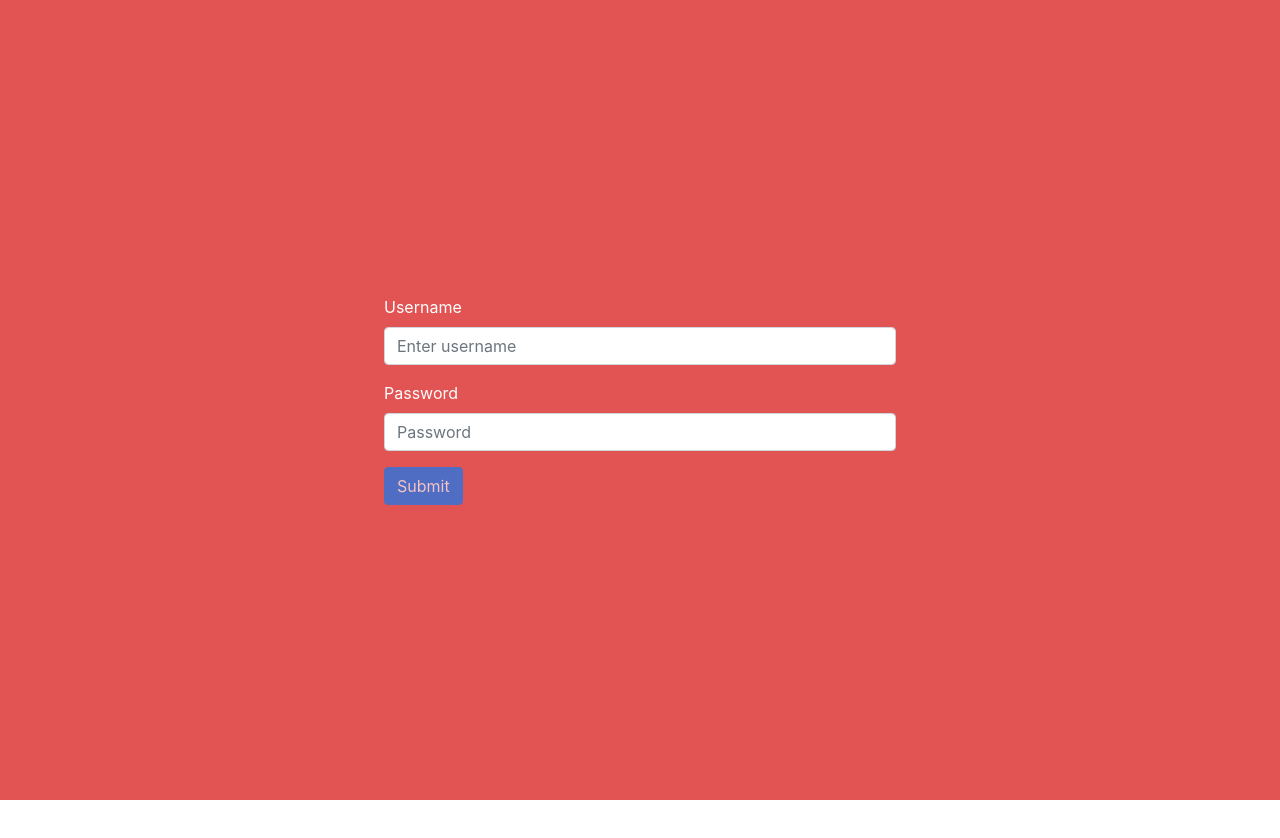
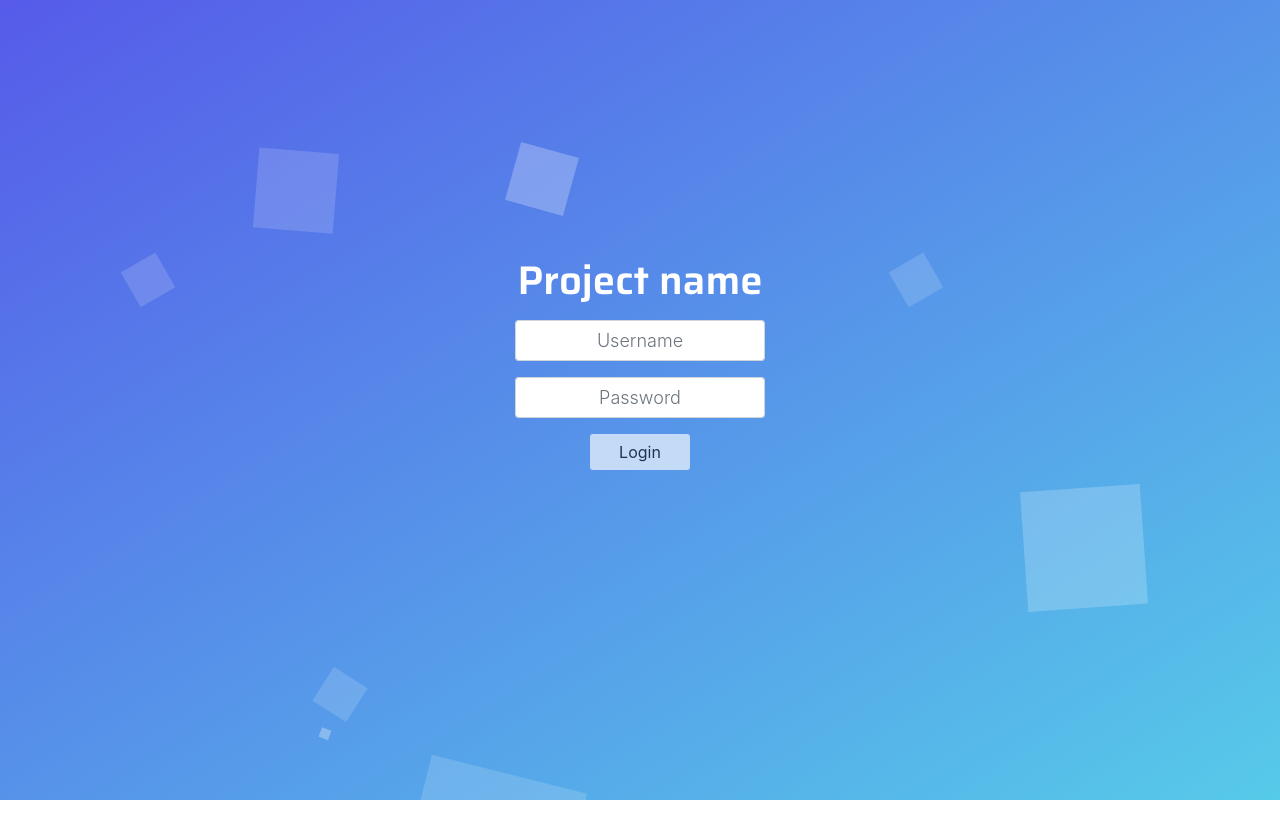
Before and after one commit to DRP-33/drp-33-frontend, a React (Create React App) app in the folder frontend/web-app/: page / in a window 1280 px wide. Shown: the top 838 px of the page. Before the commit the page ends 800 px from the top, so only its background shows below. Built offline with nearby package versions, Linux system fonts and the light colour scheme.

Commit message:
complete revamp of colour scheme and styles

```diff
--- a/frontend/web-app/src/components/CreatePhoneRequest.jsx
+++ b/frontend/web-app/src/components/CreatePhoneRequest.jsx
@@ -2,10 +2,40 @@ import React from 'react'
 import Button from 'react-bootstrap/Button';
 import Form from 'react-bootstrap/Form';
 import api from '../api/api'
+import '../css/CreateRequest.css'
 
-const formStyle = {
-    width: '70%',
-    marginTop: '8%'
+const input = {
+    display: "block",
+    appearance: "none",
+    outline: "0",
+    border: "1px solid fade(white, 40%)",
+    backgroundColor: "fade(white, 20%);",
+    width: "250px",
+    borderRadius: "3px",
+    padding: "10px 15px",
+    margin: "0 auto 10px auto",
+    textAlign: "center",
+    fontSize: "18px",
+    color: "black",
+    fontWeight: "300",
+
+}
+
+const additionalInput = {
+    display: "block",
+    appearance: "none",
+    outline: "0",
+    border: "1px solid fade(white, 40%)",
+    backgroundColor: "fade(white, 20%);",
+    width: "500px",
+    borderRadius: "3px",
+    padding: "10px 15px",
+    margin: "0 auto 10px auto",
+    textAlign: "center",
+    fontSize: "18px",
+    color: "black",
+    fontWeight: "300",
+
 }
 
 function CreateRequest() {
@@ -30,24 +60,28 @@ function CreateRequest() {
     }
 
     return (
-        <div style={formStyle}>
+        <div className="formStyle">
+            <div className="requestTitle">
+                <h1 className="req">Phone Request </h1>
+            </div>
             <Form onSubmit={handleSubmit}>
+
                 <Form.Group>
                     <Form.Label>Phone Number</Form.Label>
-                    <Form.Control type="text" placeholder="Enter phone number" value={phonenumber} onChange={(e) => setPhonenumber(e.target.value)}/>
+                    <Form.Control style={input} type="text" placeholder="Phone number" value={phonenumber} onChange={(e) => setPhonenumber(e.target.value)}/>
                 </Form.Group>
 
                 <Form.Group>
                     <Form.Label>Available Hours</Form.Label>
-                    <Form.Control type="text" placeholder="00:00 - 23:59" value={availableHours} onChange={(e) => setAvailablehours(e.target.value)}/>
+                    <Form.Control style={input} type="text" placeholder="00:00 - 23:59" value={availableHours} onChange={(e) => setAvailablehours(e.target.value)}/>
                 </Form.Group>
 
                 <Form.Group>
                     <Form.Label>Additional details</Form.Label>
-                    <Form.Control as="textarea" placeholder="Enter details here" rows={3} value={details} onChange={(e) => setDetails(e.target.value)}/>
+                    <Form.Control style={additionalInput} as="textarea" placeholder="Enter details here" rows={3} value={details} onChange={(e) => setDetails(e.target.value)}/>
                 </Form.Group>
-                <Button variant="primary" type="submit" disabled={!validateForm()}>
-                    Create
+                <Button className="bttn" variant="primary" type="submit" disabled={!validateForm()}>
+                    Create Request
                 </Button>
             </Form>
         </div>
--- a/frontend/web-app/src/components/CreateSupplyRunRequest.jsx
+++ b/frontend/web-app/src/components/CreateSupplyRunRequest.jsx
@@ -2,10 +2,41 @@ import React from 'react'
 import Button from 'react-bootstrap/Button';
 import Form from 'react-bootstrap/Form';
 import api from '../api/api'
+import '../css/CreateRequest.css'
 
-const formStyle = {
-    width: '70%',
-    marginTop: '8%'
+
+const input = {
+    display: "block",
+    appearance: "none",
+    outline: "0",
+    border: "1px solid fade(white, 40%)",
+    backgroundColor: "fade(white, 20%);",
+    width: "400px",
+    borderRadius: "3px",
+    padding: "10px 15px",
+    margin: "0 auto 10px auto",
+    textAlign: "center",
+    fontSize: "18px",
+    color: "black",
+    fontWeight: "300",
+
+}
+
+const additionalInput = {
+    display: "block",
+    appearance: "none",
+    outline: "0",
+    border: "1px solid fade(white, 40%)",
+    backgroundColor: "fade(white, 20%);",
+    width: "500px",
+    borderRadius: "3px",
+    padding: "10px 15px",
+    margin: "0 auto 10px auto",
+    textAlign: "center",
+    fontSize: "18px",
+    color: "black",
+    fontWeight: "300",
+
 }
 
 function CreateRequest() {
@@ -35,24 +66,27 @@ function CreateRequest() {
     }
 
     return (
-        <div style={formStyle}>
+        <div className="formStyle">
+            <div className="requestTitle">
+                <h1 className="req">Supply Run Request </h1>
+            </div>
             <Form onSubmit={handleSubmit}>
                 <Form.Group>
                     <Form.Label>Store Location</Form.Label>
-                    <Form.Control type="text" placeholder="Enter store location" value={storeLocation} onChange={(e) => setStoreLocation(e.target.value)}/>
+                    <Form.Control style={input} type="text" placeholder="Store location" value={storeLocation} onChange={(e) => setStoreLocation(e.target.value)}/>
                 </Form.Group>
 
                 <Form.Group>
                     <Form.Label>Delivery Address</Form.Label>
-                    <Form.Control type="text" placeholder="Enter delivery address" value={deliveryAddress} onChange={(e) => setDeliveryAddress(e.target.value)}/>
+                    <Form.Control style={input} type="text" placeholder="Delivery address" value={deliveryAddress} onChange={(e) => setDeliveryAddress(e.target.value)}/>
                 </Form.Group>
 
                 <Form.Group>
                     <Form.Label>Additional details</Form.Label>
-                    <Form.Control as="textarea" placeholder="Enter details here" rows={3} value={details} onChange={(e) => setDetails(e.target.value)}/>
+                    <Form.Control style={additionalInput} as="textarea" placeholder="Enter details here" rows={3} value={details} onChange={(e) => setDetails(e.target.value)}/>
                 </Form.Group>
-                <Button variant="primary" type="submit" disabled={!validateForm()}>
-                    Create
+                <Button className="bttn"variant="primary" type="submit" disabled={!validateForm()}>
+                    Create Request
                 </Button>
             </Form>
         </div>
--- a/frontend/web-app/src/components/Login.jsx
+++ b/frontend/web-app/src/components/Login.jsx
@@ -2,19 +2,24 @@ import React from 'react'
 import Button from 'react-bootstrap/Button';
 import Form from 'react-bootstrap/Form';
 import { useHistory } from "react-router-dom";
-import api from '../api/api'
+import api from '../api/api';
+import '../css/Login.css'
 
-const LoginViewStyle = {
-    height: "100vh",
-    width: "100%",
-    backgroundColor: "#E25353",
-    color: "white",
-    display: "flex"
-}
+const input = {
+    display: "block",
+    appearance: "none",
+    outline: "0",
+    border: "1px solid fade(white, 40%)",
+    backgroundColor: "fade(white, 20%);",
+    width: "250px",
+    borderRadius: "3px",
+    padding: "10px 15px",
+    margin: "0 auto 10px auto",
+    textAlign: "center",
+    fontSize: "18px",
+    color: "black",
+    fontWeight: "300",
 
-const FormStyle = {
-    margin: "auto",
-    width: "40%"
 }
 
 function Login() {
@@ -41,21 +46,36 @@ function Login() {
     }
 
     return (
-        <div style={LoginViewStyle}>
-            <Form style={FormStyle} onSubmit={handleSubmit}>
+        <div className="loginViewStyle">
+            <div className="titleContainer">
+                <h1 className="title">Project name </h1>
+            </div>
+
+            <Form className="lformStyle" onSubmit={handleSubmit}>
                 <Form.Group controlId="formBasicUsername">
-                    <Form.Label>Username</Form.Label>
-                    <Form.Control type="username" placeholder="Enter username" value={username} onChange={(e) => setUsername(e.target.value)}/>
+                    <Form.Control style={input}type="username" placeholder="Username" value={username} onChange={(e) => setUsername(e.target.value)}/>
                 </Form.Group>
 
                 <Form.Group controlId="formBasicPassword">
-                    <Form.Label>Password</Form.Label>
-                    <Form.Control type="password" placeholder="Password" value={password} onChange={(e) => setPassword(e.target.value)}/>
+                    <Form.Control style={input}type="password" placeholder="Password" value={password} onChange={(e) => setPassword(e.target.value)}/>
                 </Form.Group>
-                <Button variant="primary" type="submit" disabled={!validateForm()}>
-                    Submit
+                <Button className="loginbtn" variant="primary" type="submit" disabled={!validateForm()}>
+                    Login
                 </Button>
             </Form>
+
+            <ul class="bg-bubbles">
+                <li></li>
+                <li></li>
+                <li></li>
+                <li></li>
+                <li></li>
+                <li></li>
+                <li></li>
+                <li></li>
+                <li></li>
+                <li></li>
+            </ul>
         </div>
     )
 }
--- /dev/null
+++ b/frontend/web-app/src/css/CreateRequest.css
@@ -0,0 +1,54 @@
+.formStyle {
+    width: 70%;
+    margin-top: 8%;
+    color: white;
+    text-align: center;
+}
+
+.containerStyle {
+    width: 80%;
+    height: 100vh;
+    background-color: #565be9;
+    background: -webkit-linear-gradient(top left, #565be9 0%, #56cae9 100%);
+    background: -moz-linear-gradient(top left, #565be9 0%, #56cae9 100%);
+    background: -o-linear-gradient(top left, #565be9 0%, #56cae9 100%);
+    background: linear-gradient(to bottom right, #565be9 0%, #56cae9 100%);
+    border-left-color: #c1c8e4;
+    border-left-width: 3px;
+    border-left-style: solid;
+    float: right;
+    padding: 5%;
+    display: flex;
+    font-family: Saira;
+    font-style: normal;
+    flex-direction: column;
+    align-items: center;
+}
+
+#dropdown-basic-button {
+    background-color: #c1c8e4;
+    border:#c1c8e4;
+    color: #565be9
+}
+
+.bttn {
+    background-color: #565be9 !important;
+    border:#565be9 !important;
+}
+
+.requestTitle {
+    vertical-align: middle;
+    position:relative;
+}
+
+.req {
+    position:absolute;
+    bottom:0;
+    width:100%;
+    text-align: center;
+    font-family: Saira;
+    font-style: normal;
+    font-weight: 600;
+    font-size: 30px;
+    line-height: 63px;
+}
--- /dev/null
+++ b/frontend/web-app/src/css/Login.css
@@ -0,0 +1,147 @@
+html, body {
+    overflow: hidden;
+    margin:0;
+}
+
+.loginViewStyle {
+    min-height:100vh;
+    width:100%;
+    color:white;
+    background-color: #565be9;
+    background: -webkit-linear-gradient(top left, #565be9 0%, #56cae9 100%);
+    background: -moz-linear-gradient(top left, #565be9 0%, #56cae9 100%);
+    background: -o-linear-gradient(top left, #565be9 0%, #56cae9 100%);
+    background: linear-gradient(to bottom right, #565be9 0%, #56cae9 100%);
+}
+
+.titleContainer {
+    height: 40vh;
+    vertical-align: middle;
+    position:relative;
+}
+
+.title {
+    position:absolute;
+    bottom:0;
+    width:100%;
+    text-align: center;
+    font-family: Saira;
+    font-style: normal;
+    font-weight: 600;
+    font-size: 40px;
+    line-height: 63px;
+}
+
+.lformStyle {
+    position:relative;
+    width: 40%;
+    margin: auto;
+    height: 60vh;
+    align-items: center;
+    z-index: 2;
+    text-align:center
+}
+
+.loginbtn {
+    background-color: white !important;
+    border-radius: 3px !important;
+    color:black !important;
+    border: 0 !important;
+    width: 100px !important;
+}
+
+.bg-bubbles {
+    position: absolute;
+    top: 0;
+    left: 0;
+    width: 100%;
+    height: 100%;
+    z-index: 1;
+}
+.bg-bubbles li {
+    position: absolute;
+    list-style: none;
+    display: block;
+    width: 40px;
+    height: 40px;
+    background-color: rgba(255,255,255,0.15);
+    bottom: -160px;
+    -webkit-animation: square 25s infinite;
+    animation: square 25s infinite;
+    -webkit-transition-timing-function: linear;
+    transition-timing-function: linear;
+}
+.bg-bubbles li:nth-child(1) {
+    left: 10%;
+}
+.bg-bubbles li:nth-child(2) {
+    left: 20%;
+    width: 80px;
+    height: 80px;
+    animation-delay: 2s;
+    animation-duration: 17s;
+}
+.bg-bubbles li:nth-child(3) {
+    left: 25%;
+    animation-delay: 4s;
+}
+.bg-bubbles li:nth-child(4) {
+    left: 40%;
+    width: 60px;
+    height: 60px;
+    animation-duration: 22s;
+    background-color: rgba(255,255,255,0.25);
+}
+.bg-bubbles li:nth-child(5) {
+    left: 70%;
+}
+.bg-bubbles li:nth-child(6) {
+    left: 80%;
+    width: 120px;
+    height: 120px;
+    animation-delay: 3s;
+    background-color: rgba(255,255,255,0.2);
+}
+.bg-bubbles li:nth-child(7) {
+    left: 32%;
+    width: 160px;
+    height: 160px;
+    animation-delay: 7s;
+}
+.bg-bubbles li:nth-child(8) {
+    left: 55%;
+    width: 20px;
+    height: 20px;
+    animation-delay: 15s;
+    animation-duration: 40s;
+}
+.bg-bubbles li:nth-child(9) {
+    left: 25%;
+    width: 10px;
+    height: 10px;
+    animation-delay: 2s;
+    animation-duration: 40s;
+    background-color: rgba(255,255,255,0.3);
+}
+.bg-bubbles li:nth-child(10) {
+    left: 60%;
+    width: 160px;
+    height: 160px;
+    animation-delay: 11s;
+}
+@-webkit-keyframes square {
+    0% {
+        transform: translateY(0);
+   }
+    100% {
+        transform: translateY(-1200px) rotate(600deg);
+   }
+}
+@keyframes square {
+    0% {
+        transform: translateY(0);
+   }
+    100% {
+        transform: translateY(-1200px) rotate(600deg);
+   }
+}
```
Also changed, not shown: frontend/web-app/src/components/Sidebar.jsx (+6 -6 lines), frontend/web-app/src/css/ManageRequest.css (+17 -8 lines), frontend/web-app/src/css/Sidebar.css (+6 -13 lines), frontend/web-app/src/views/CreateRequestView.jsx (+6 -18 lines).
